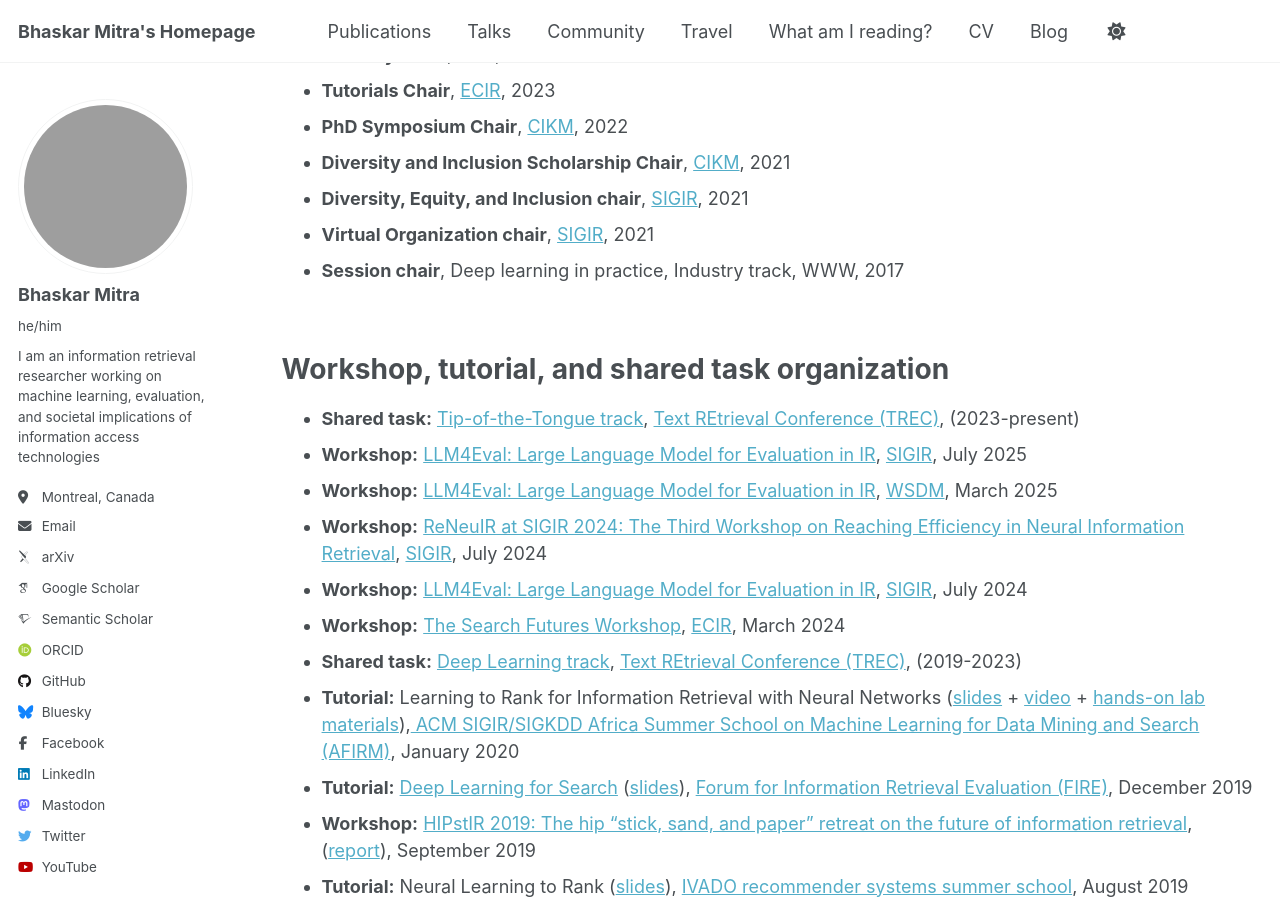
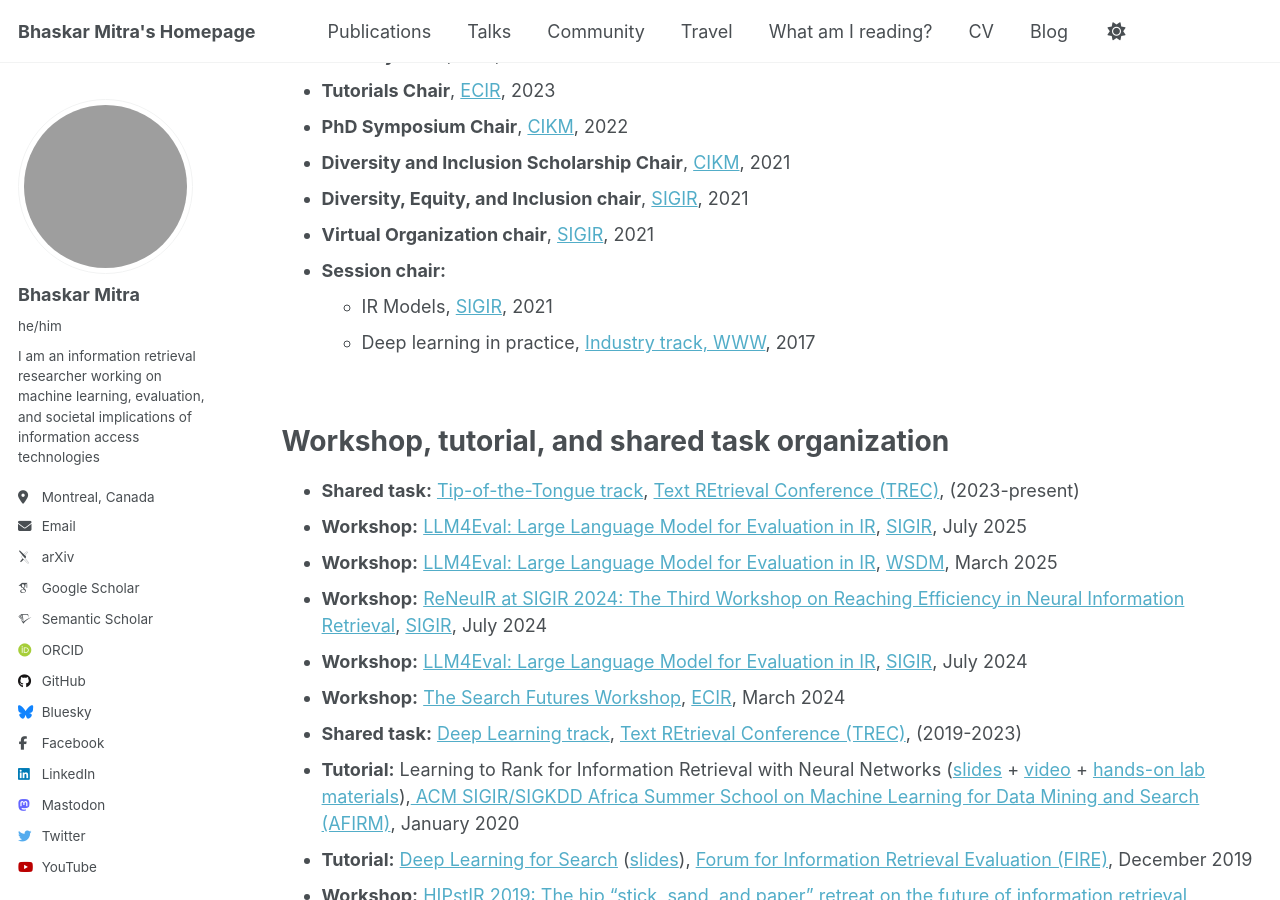
Before and after one commit to bhaskar-mitra/bhaskar-mitra.github.io, a Jekyll site: the page built from _pages/community.md, in a window 1280 px wide and 900 px high, scrolled down 605 px. Built offline with Jekyll 4.4.1, drawn with Linux system fonts in a browser that asks for light colours; some web fonts are replaced; grey boxes are pictures that could not be loaded.

Commit message:
Update community.md

```diff
--- a/_pages/community.md
+++ b/_pages/community.md
@@ -28,7 +28,9 @@ Conference chairing
 * **Diversity and Inclusion Scholarship Chair**, [CIKM](https://www.cikm2021.org/committee), 2021
 * **Diversity, Equity, and Inclusion chair**, [SIGIR](http://sigir.org/sigir2021/organization/), 2021
 * **Virtual Organization chair**, [SIGIR](http://sigir.org/sigir2021/organization/), 2021
-* **Session chair**, Deep learning in practice, Industry track, WWW, 2017
+* **Session chair:**
+  * IR Models, [SIGIR](http://sigir.org/sigir2021/schedule/), 2021
+  * Deep learning in practice, [Industry track, WWW](https://archives.iw3c2.org/www2017/program/industry-track.html), 2017
 
 <br/>
 
```
